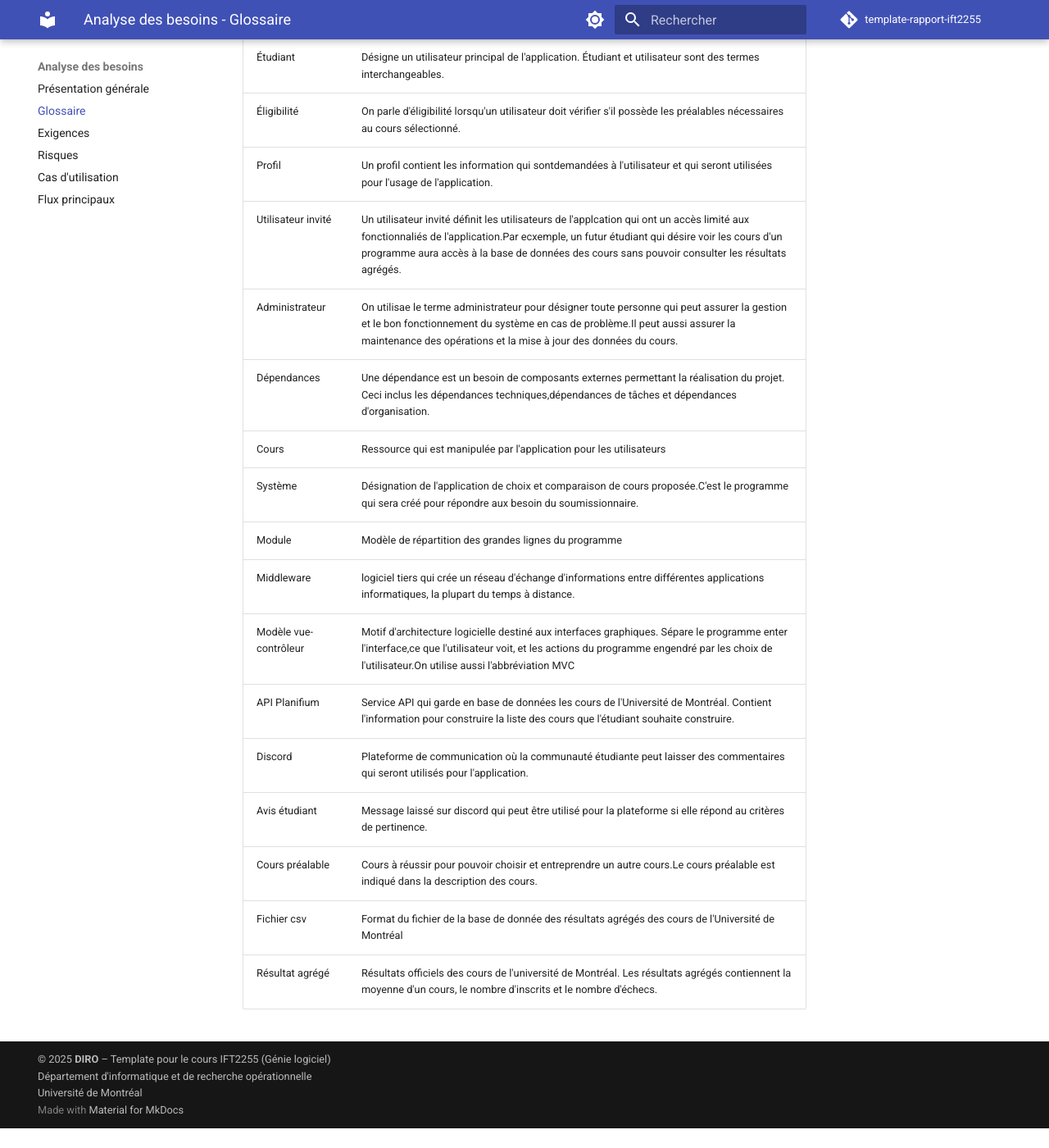
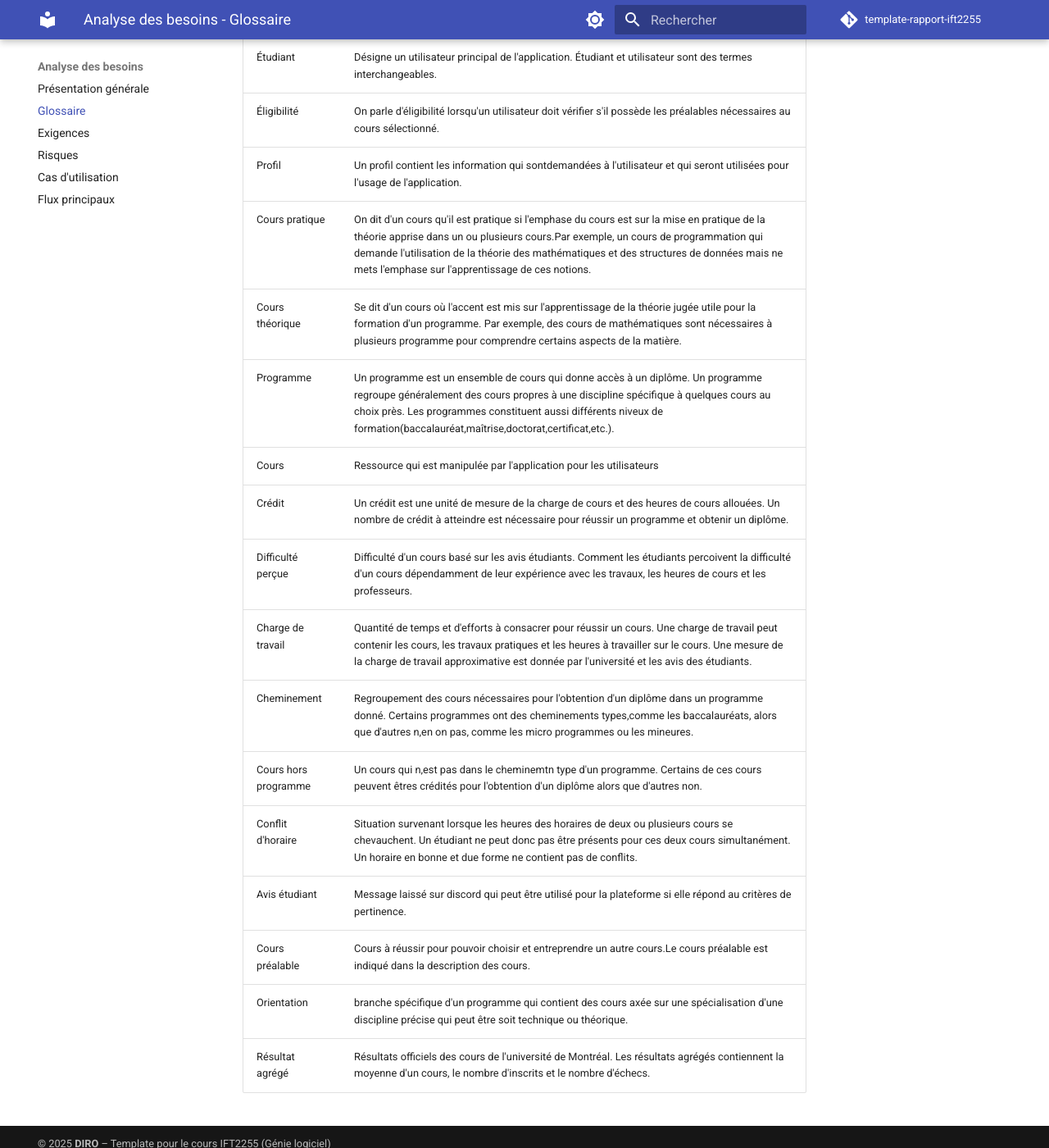
Before and after one commit to jujutheriault/IFT2255_Devoir1, an MkDocs documentation site: the page built from docs/besoins/glossaire.md, in a window 1280 px wide and 1400 px high, scrolled down 293 px. Shown: the whole window at 82% size. Built offline with MkDocs 1.6.1 and Material for MkDocs 9.7.7, drawn with Linux system fonts in a browser that asks for light colours; comment, search, counter and statistics services are not loaded; before the commit the page ends 1669 px from its top, so only the background shows below that.

Commit message:
glossaire+risque1

```diff
--- a/docs/besoins/glossaire.md
+++ b/docs/besoins/glossaire.md
@@ -11,17 +11,17 @@ Ce glossaire définit les termes importants utilisés dans le projet, en particu
 | Étudiant | Désigne un utilisateur principal de l'application. Étudiant et utilisateur sont des termes interchangeables.  |
 | Éligibilité | On parle d'éligibilité lorsqu'un utilisateur doit vérifier s'il possède les préalables nécessaires au cours sélectionné. |
 | Profil | Un profil contient les information qui sontdemandées à l'utilisateur et qui seront utilisées pour l'usage de l'application. |
-| Utilisateur invité | Un utilisateur invité définit les utilisateurs de l'applcation qui ont un accès limité aux fonctionnaliés de l'application.Par ecxemple, un futur étudiant qui désire voir les cours d'un programme aura accès à la base de données des cours sans pouvoir consulter les résultats agrégés. |
-| Administrateur | On utilisae le terme administrateur pour désigner toute personne qui peut assurer la gestion et le bon fonctionnement du système  en cas de problème.Il peut aussi assurer la maintenance des opérations et la mise à jour des données du cours. |
-| Dépendances | Une dépendance est un besoin de composants externes permettant la réalisation du projet. Ceci inclus les dépendances techniques,dépendances de tâches et dépendances d'organisation. |
+| Cours pratique | On dit d'un cours qu'il est pratique si l'emphase du cours est sur la mise en pratique de la théorie apprise dans un ou plusieurs cours.Par exemple, un cours de programmation qui demande l'utilisation de la théorie des mathématiques et des structures de données mais ne mets l'emphase sur l'apprentissage de ces notions. |
+| Cours théorique  | Se dit d'un cours où l'accent est mis sur l'apprentissage de la théorie jugée utile pour la formation d'un programme. Par exemple, des cours de mathématiques sont nécessaires à plusieurs programme pour comprendre certains aspects de la matière. |
+| Programme | Un programme est un ensemble de cours qui donne accès à un diplôme. Un programme regroupe généralement des cours propres à une discipline spécifique à quelques cours au choix près. Les programmes constituent aussi différents niveux de formation(baccalauréat,maîtrise,doctorat,certificat,etc.). |
 | Cours | Ressource qui est manipulée par l'application pour les utilisateurs |
-| Système | Désignation de l'application de choix et comparaison de cours proposée.C'est le programme qui sera créé pour répondre aux besoin du soumissionnaire. |
-| Module | Modèle de répartition des grandes lignes du programme |
-| Middleware | logiciel tiers qui crée un réseau d'échange d'informations entre différentes applications informatiques, la plupart du temps à distance. |
-| Modèle vue-contrôleur | Motif d'architecture logicielle destiné aux interfaces graphiques. Sépare le programme enter l'interface,ce que l'utilisateur voit, et les actions du programme engendré par les choix de l'utilisateur.On utilise aussi l'abbréviation MVC |
-| API Planifium | Service API qui garde en base de données les cours de l'Université de Montréal. Contient l'information pour construire la liste des cours que l'étudiant souhaite construire. |
-| Discord | Plateforme de communication où la communauté étudiante peut laisser des commentaires qui seront utilisés pour l'application. |
+| Crédit | Un crédit est une unité de mesure de la charge de cours et des heures de cours allouées. Un nombre de crédit à atteindre est nécessaire pour réussir un programme et obtenir un diplôme. |
+| Difficulté perçue | Difficulté d'un cours basé sur les avis étudiants. Comment les étudiants percoivent la difficulté d'un cours dépendamment de leur expérience avec les travaux, les heures de cours et les professeurs. |
+| Charge de travail | Quantité de temps et d'efforts à consacrer pour réussir un cours. Une charge de travail peut contenir les cours, les travaux pratiques et les heures à travailler sur le cours. Une mesure de la charge de travail approximative est donnée par l'université et les avis des étudiants. |
+| Cheminement | Regroupement des cours nécessaires pour l'obtention d'un diplôme dans un programme donné. Certains programmes ont des cheminements types,comme les baccalauréats, alors que d'autres n,en on pas, comme les micro programmes ou les mineures.|
+| Cours hors programme | Un cours qui n,est pas dans le cheminemtn type d'un programme. Certains de ces cours peuvent êtres crédités pour l'obtention d'un diplôme alors que d'autres non. |
+| Conflit d'horaire | Situation survenant lorsque les heures des horaires de deux ou plusieurs cours se chevauchent. Un étudiant ne peut donc pas être présents pour ces deux cours simultanément. Un horaire en bonne et due forme ne contient pas de conflits. |
 | Avis étudiant | Message laissé sur discord qui peut être utilisé pour la plateforme si elle répond au critères de pertinence. |
 | Cours préalable | Cours à réussir pour pouvoir choisir et entreprendre un autre cours.Le cours préalable est indiqué dans la description des cours. |
-| Fichier csv | Format du fichier de la base de donnée des résultats agrégés des cours de l'Université de Montréal |
+| Orientation | branche spécifique d'un programme qui contient des cours axée sur une spécialisation d'une discipline précise qui peut être soit technique ou théorique. |
 | Résultat agrégé | Résultats officiels des cours de l'université de Montréal. Les résultats agrégés contiennent la moyenne d'un cours, le nombre d'inscrits et le nombre d'échecs. |
```
Also changed, not shown: docs/besoins/risques.md (+0 -13 lines).
